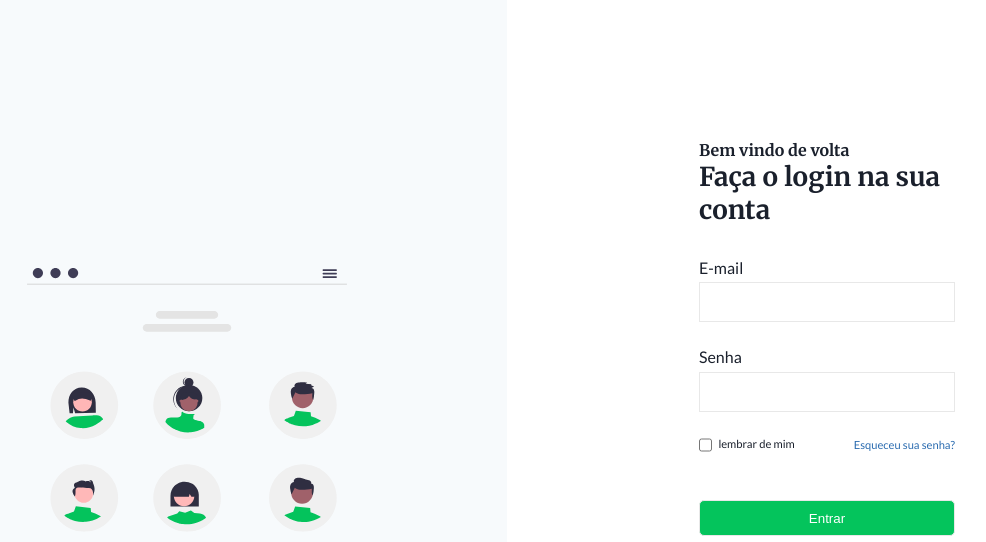
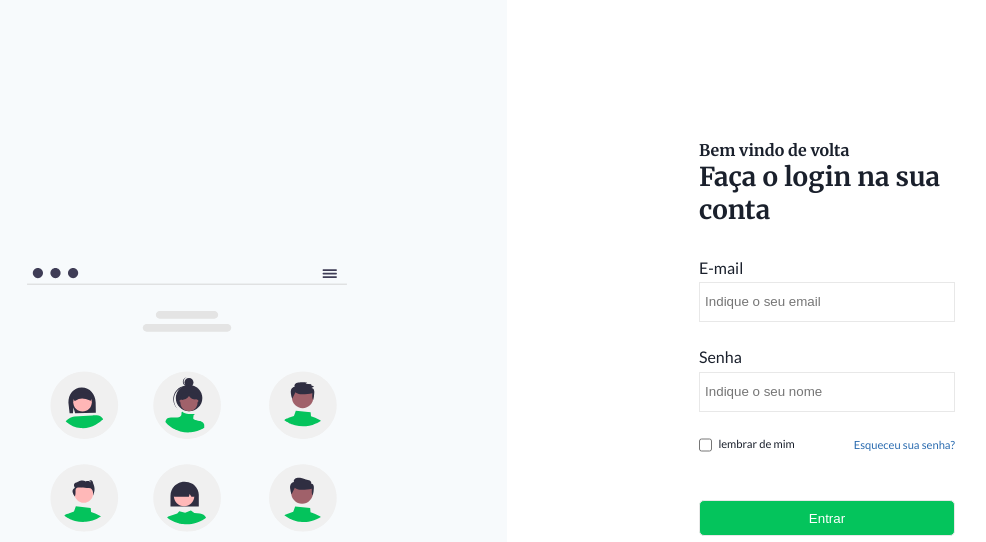
Before and after one commit to jssicapedro/Login, a plain HTML site: page index.html in a window 1280 px wide. Shown: the top 542 px of the page, without its empty margins (133-1119 px from the left). Drawn offline with Linux system fonts and the light colour scheme.

Commit message:
Update index.html

```diff
--- a/index.html
+++ b/index.html
@@ -25,9 +25,9 @@
                 </div>
                 <form class="" action="#">
                     <label for="#">E-mail</label>
-                    <input type="email" name="mail" id="mail" placeolder="Indique o seu email">
+                    <input type="email" name="mail" id="mail" placeholder="Indique o seu email">
                     <label for="#">Senha</label>
-                    <input type="password" name="pass" id="pass" placeolder="Indique o seu nome">
+                    <input type="password" name="pass" id="pass" placeholder="Indique o seu nome">
                     <div class=" lembrar-esqueceu">
                         <div class="lembra">
                             <input type="checkbox" id="lembra" name="optradio" />
```
